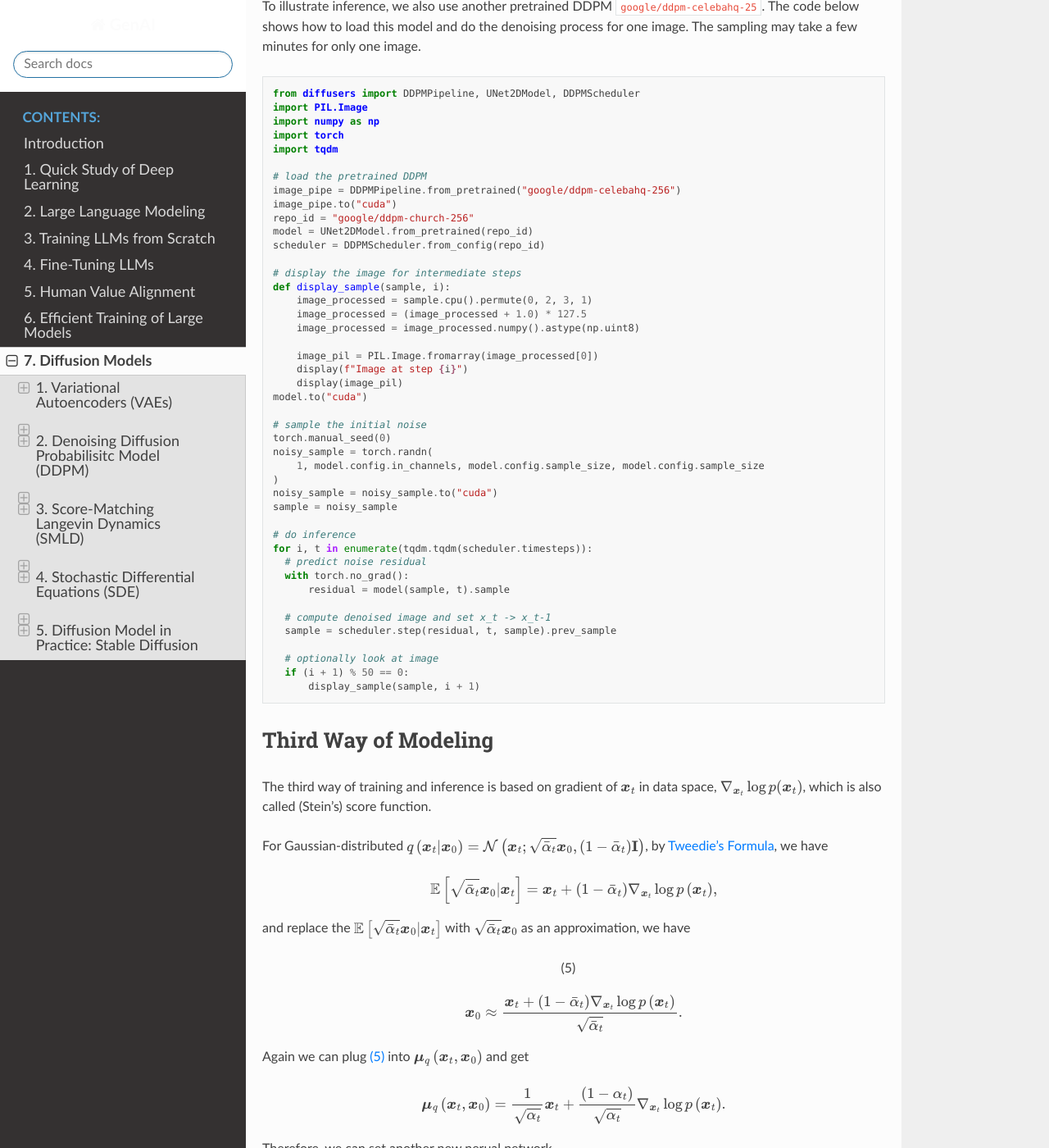
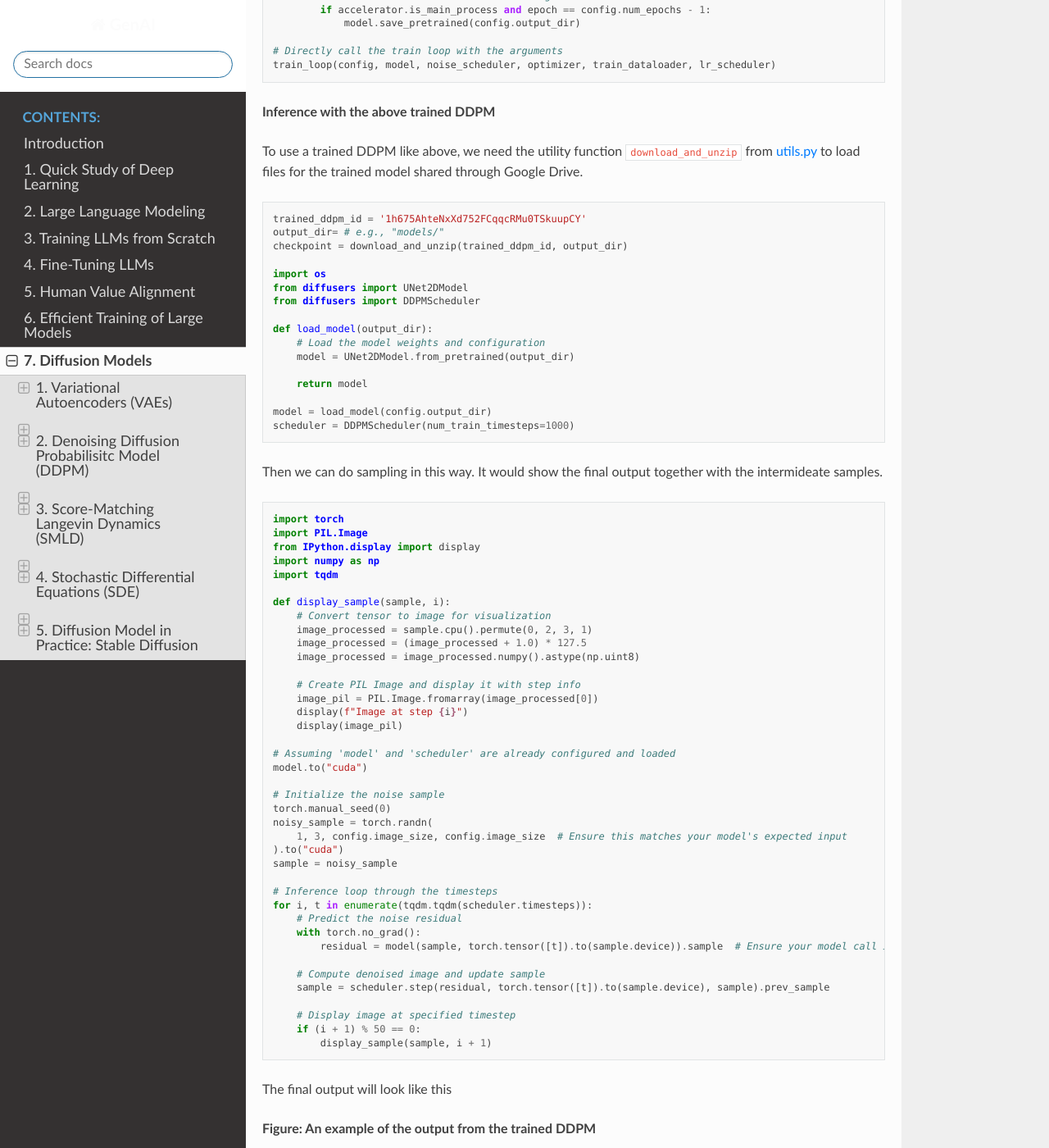
Before and after one commit to JieGroup/GenAI, a Sphinx documentation site: the page built from docs/source/diffusion/index.md, in a window 1280 px wide and 1400 px high, scrolled down 12365 px. Shown: the whole window at 82% size. Built offline with Sphinx 7.4.7 and the Read the Docs theme 3.1.0, drawn with Linux system fonts in a browser that asks for light colours; formulas are drawn with MathJax 3; some of the changed text lies outside the part shown.

Commit message:
trained DDPM inferece code

````diff
--- a/docs/source/diffusion/index.md
+++ b/docs/source/diffusion/index.md
@@ -84,7 +84,10 @@ General HVAE has $T$ hierarchical levels and each latent is allowed to condition
 latents. We instead focus on a special case called Markovian HVAE (MHVAE). In a MHVAE,
 the generative process is a Markov chain, i.e., decoding each $\boldsymbol{z}_t$ only conditions on $\boldsymbol{z}_{t+1}$. See below for a MHVAE.
 
-![HVAE](img_diffusion/hvae.png)*Figure 1: A Markovian Hierarchical Variational Autoencoder with $T$ hierarchical latents. The generative process is modeled as a Markov chain, where each latent $\boldsymbol{z}_t$ is generated only from the previous latent $\boldsymbol{z}_{t+1}$.* ([image source](https://arxiv.org/abs/2208.11970))
+**Figure: A Markovian HVAE** ([image source](https://arxiv.org/abs/2208.11970))
+<div style="text-align:center;">
+    <img src="img_diffusion/hvae.png" alt="Sample Aug" width="600" style="display:block; margin:auto;">
+</div>
 
 The joint distribution and the posterior of a MHVAE is given by
 
@@ -398,6 +401,13 @@ config = TrainingConfig()
 
 The denoising neural network $\widehat{\boldsymbol{\epsilon}}_{\boldsymbol{\theta}}\left(\boldsymbol{x}_{t},{t}\right)$ is often a U-Net in practice. The input would be an RGB image $\boldsymbol{x}_{t}$ and the timestep $t$, and the output would also be an RGB image.
 
+**Figure: A U-Net architecture used in DDPM** ([image source](https://learnopencv.com/denoising-diffusion-probabilistic-models/))
+<div style="text-align:center;">
+    <img src="img_diffusion/unet.png" alt="Sample Aug" width="600" style="display:block; margin:auto;">
+</div>
+
+
+
 ```python
 from diffusers import UNet2DModel
 
@@ -465,7 +475,7 @@ This `UNet2DModel` consists of the following blocks
   - **Upsampling**
     - `Conv2d(width, width, kernel_size=(3, 3), stride=(1, 1), padding=(1, 1))`: Increases spatial dimensions.
 
-The dataset we use here is [Butterflies dataset](https://huggingface.co/datasets/huggan/smithsonian_butterflies_subset). We need to resize them for training.
+The dataset we use here is [Butterflies dataset](https://huggingface.co/datasets/huggan/smithsonian_butterflies_subset). It consists of 1000 images for butterflies from different species. We need to resize them for training.
 
 ``` python
 from datasets import load_dataset
@@ -492,7 +502,26 @@ dataset.set_transform(transform)
 
 train_dataloader = torch.utils.data.DataLoader(dataset, batch_size=config.train_batch_size, shuffle=True)
 ```
-We use `DDPMScheduler` for noise scheduler:
+
+To inspect what the images look like, you can use the code below
+
+``` python
+import matplotlib.pyplot as plt
+fig, axs = plt.subplots(1, 4, figsize=(16, 4))
+for i, image in enumerate(dataset[:4]["images"]):
+    axs[i].imshow(image.permute(1, 2, 0).numpy() / 2 + 0.5)
+    axs[i].set_axis_off()
+fig.show()
+```
+
+And you will see figures like this
+
+**Figure: Some examples of resized images from Butterflies**
+<div style="text-align:center;">
+    <img src="img_diffusion/bf_example.png" alt="Sample Aug" width="600" style="display:block; margin:auto;">
+</div>
+
+The scheduler function here can basically do two things according to the specific diffusion process: 1. add noise to the image for training. 2. remove the noise based on the model output for inference. We use `DDPMScheduler` for noise scheduler, which means that we will do the above two things according to the linear schduler from $\beta_1=10^{-5}$ to $\beta_T=0.02$ by default, with $T=1000$.
 
 ``` python
 from diffusers import DDPMScheduler
@@ -567,6 +596,78 @@ train_loop(config, model, noise_scheduler, optimizer, train_dataloader, lr_sched
 ```
 
 **Inference with the above trained DDPM**
+
+To use a trained DDPM like above, we need the utility function `download_and_unzip` from [utils.py](https://drive.google.com/file/d/1tKQCXmrT4whJr1V33nBVRhaNzniRT5KE/view?usp=sharing) to load files for the trained model shared through Google Drive.
+
+```python
+trained_ddpm_id = '1h675AhteNxXd752FCqqcRMu0TSkuupCY'
+output_dir= # e.g., "models/"
+checkpoint = download_and_unzip(trained_ddpm_id, output_dir)
+
+import os
+from diffusers import UNet2DModel
+from diffusers import DDPMScheduler
+
+def load_model(output_dir):
+    # Load the model weights and configuration
+    model = UNet2DModel.from_pretrained(output_dir)
+
+    return model
+
+model = load_model(config.output_dir)
+scheduler = DDPMScheduler(num_train_timesteps=1000)
+```
+
+Then we can do sampling in this way. It would show the final output together with the intermideate samples.
+
+``` python
+import torch
+import PIL.Image
+from IPython.display import display
+import numpy as np
+import tqdm
+
+def display_sample(sample, i):
+    # Convert tensor to image for visualization
+    image_processed = sample.cpu().permute(0, 2, 3, 1)
+    image_processed = (image_processed + 1.0) * 127.5
+    image_processed = image_processed.numpy().astype(np.uint8)
+
+    # Create PIL Image and display it with step info
+    image_pil = PIL.Image.fromarray(image_processed[0])
+    display(f"Image at step {i}")
+    display(image_pil)
+
+# Assuming 'model' and 'scheduler' are already configured and loaded
+model.to("cuda")
+
+# Initialize the noise sample
+torch.manual_seed(0)
+noisy_sample = torch.randn(
+    1, 3, config.image_size, config.image_size  # Ensure this matches your model's expected input
+).to("cuda")
+sample = noisy_sample
+
+# Inference loop through the timesteps
+for i, t in enumerate(tqdm.tqdm(scheduler.timesteps)):
+    # Predict the noise residual
+    with torch.no_grad():
+        residual = model(sample, torch.tensor([t]).to(sample.device)).sample  # Ensure your model call is correct
+
+    # Compute denoised image and update sample
+    sample = scheduler.step(residual, torch.tensor([t]).to(sample.device), sample).prev_sample
+
+    # Display image at specified timestep
+    if (i + 1) % 50 == 0:
+        display_sample(sample, i + 1)
+```
+
+The final output will look like this
+
+**Figure: An example of the output from the trained DDPM**
+<div style="text-align:center;">
+    <img src="img_diffusion/bf_inference.png" alt="Sample Aug" width="150" style="display:block; margin:auto;">
+</div>
 
 
 **Inference with others' pretrained DDPM**
````
Also changed, not shown: other parts of docs/source/diffusion/index.md (+5 -6 lines), docs/source/diffusion/img_diffusion/bf_example.png (added), docs/source/diffusion/img_diffusion/bf_inference.png (added), docs/source/diffusion/img_diffusion/unet.png (added).
